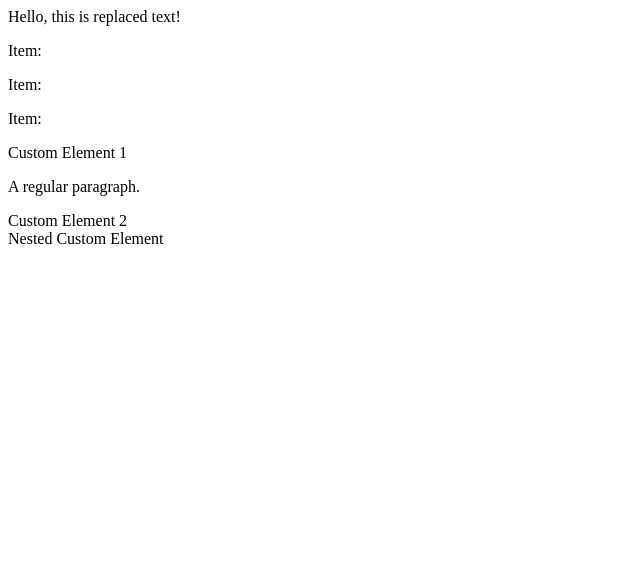
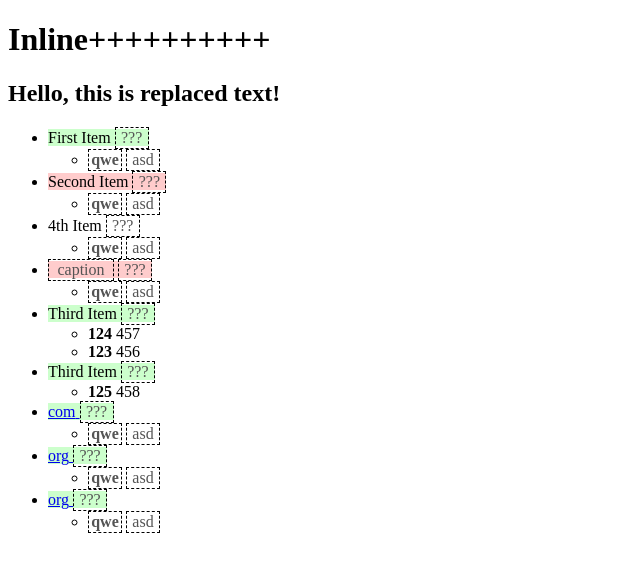
Before and after one commit to sovetov/html-templating, a plain HTML site: page index.html in a window 1280 px wide. Shown: the whole page, without its empty margins (0-640 px from the left). Drawn offline with Linux system fonts and the light colour scheme.

Commit message:
Via <template> and <slot>; <script> nodes work properly

```diff
--- a/index.html
+++ b/index.html
@@ -2,66 +2,140 @@
 <html lang="en">
 <head>
     <meta charset="UTF-8">
-  <title>Recursive Walk with Replacement, Class, and Loop</title>
+    <title>Test:</title>
+    <style>
+        .good {
+            background: #cfc;
+        }
+
+        .bad {
+            background: #fcc;
+        }
+    </style>
+    <script>
+        function render(template, userData) {
+            if (Array.isArray(userData)) {
+                const fragment = document.createDocumentFragment();
+                userData.forEach((item) => {
+                    fragment.append(render(template, item));
+                })
+                return fragment;
+            } else {
+                const clone = template.content.cloneNode(true);
+                clone.querySelectorAll('slot').forEach((slot) => {
+                    // <template> is necessary.
+                    // It keeps its contents in a separate fragment and does not add contents to DOM.
+                    // <script> within <template> are not executed during initial HTML parsing.
+                    // They are executed when cloned and inserted into DOM.
+                    const nested = slot.querySelector('template');
+                    if (!slot.name) {
+                        slot.replaceWith(nested ? render(nested, {}) : createErrorNode(null));
+                    } else if (!(slot.name in userData)) {
+                        slot.replaceWith(nested ? render(nested, {}) : createErrorNode(slot.name));
+                    } else {
+                        const datum = userData[slot.name];
+                        slot.replaceWith(nested ? render(nested, datum) : document.createTextNode(datum));
+                    }
+                })
+                return clone;
+            }
+        }
+
+        function createErrorNode(key) {
+            let node = document.createElement('input');
+            node.value = key || '???';
+            node.disabled = true;
+            node.style.width = (node.value.length + 0.5) + 'ch';
+            node.style.border = '1px dashed black';
+            node.style.background = 'none';
+            node.style.textAlign = 'center';
+            node.style.font = 'inherit';
+            return node;
+        }
+
+        customElements.define('parent-href', class extends HTMLElement {
+            connectedCallback() {
+                let parent = this.parentElement;
+                let href = this.textContent.trim();
+                if (href) {
+                    if (parent.nodeName !== 'A') {
+                        const link = document.createElement('a');
+                        link.append(...parent.childNodes);
+                        parent.append(link);
+                        parent = link;
+                    }
+                    parent.href = href;
+                }
+                this.remove();
+            }
+        });
+        customElements.define('parent-class', class extends HTMLElement {
+            connectedCallback() {
+                let cssClass = this.textContent.trim();
+                if (cssClass) {
+                    this.parentElement.classList.add(cssClass);
+                }
+                this.remove();
+            }
+        });
+    </script>
 </head>
 <body>
-  <div>
-    <x-text key="message"></x-text>
-    <x-class key="highlight"></x-class>
-    <x-for key="items">
-      <p>Item: <span class="item-content"></span></p>
-    </x-for>
-  </div>
-  <x-custom-element>Custom Element 1</x-custom-element>
-  <p>A regular paragraph.</p>
-  <x-another>Custom Element 2</x-another>
-  <div>
-    <x-nested>Nested Custom Element</x-nested>
-    <x-class key="container"></x-class>
-  </div>
+<h1>Inline</h1>
+<template>
+    <h2>
+        <slot name="message"></slot>
+    </h2>
+    <ul>
+        <slot name="items">
+            <template>
+                <li>
+                    <span>
+                        <slot name="caption"></slot>
+                        <parent-class>
+                            <slot name="class"></slot>
+                        </parent-class>
+                        <parent-href>
+                            <slot name="url"></slot>
+                        </parent-href>
+                        <slot></slot>
+                    </span>
+                    <ul>
+                        <slot name="subs">
+                            <template>
+                                <li>
+                                    <strong>
+                                        <slot name="qwe"></slot>
+                                    </strong>
+                                    <slot name="asd"></slot>
                                     <script>
-    const t = (el, data) => {
-      for (const child of [...el.children]) {
-        const tag = child.tagName.toLowerCase();
-        if (tag === 'x-text') {
-          const key = child.getAttribute('key');
-          if (key && Object.prototype.hasOwnProperty.call(data, key)) {
-            const textNode = document.createTextNode(data[key]);
-            el.replaceChild(textNode, child);
-          } else {
-            // If key is missing or not in data, do nothing.
-          }
-        } else if (tag === 'x-class') {
-          const key = child.getAttribute('key');
-          if (key && Object.prototype.hasOwnProperty.call(data, key)) {
-            el.classList.add(data[key]);
-          }
-          el.removeChild(child);
-        } else if (tag === 'x-for') {
-          const key = child.getAttribute('key');
-          if (key && Object.prototype.hasOwnProperty.call(data, key) && Array.isArray(data[key])) {
-            data[key].forEach(item => {
-              const clone = child.cloneNode(true);
-              t(clone, item);
-              el.insertBefore(clone, child);
-            });
-          }
-          el.removeChild(child);
-        } else {
-          t(child, data);
-        }
-      }
-    };
-    t(document.documentElement, {
+                                        document.querySelector('h1').textContent += '+';
+                                    </script>
+                                </li>
+                            </template>
+                        </slot>
+                    </ul>
+                </li>
+            </template>
+        </slot>
+    </ul>
+</template>
+<script>
+    let template = document.currentScript.previousElementSibling;
+    template.replaceWith(render(template, {
         message: "Hello, this is replaced text!",
-      highlight: "red-highlight",
-      container: "main-container",
         items: [
-        { "item-content": "First Item" },
-        { "item-content": "Second Item" },
-        { "item-content": "Third Item" }
+            {"caption": "First Item", "class": "good"},
+            {"caption": "Second Item", "class": "bad"},
+            {"caption": "4th Item"},
+            {"class": "bad"},
+            {"caption": "Third Item", "class": "good", "subs": [{"qwe": 124, "asd": 457}, {"qwe": 123, "asd": 456}]},
+            {"caption": "Third Item", "class": "good", "subs": {"qwe": 125, "asd": 458}},
+            {"caption": "com", "class": "good", "url": "https://example.com/"},
+            {"caption": "org", "class": "good", "url": "https://example.org/"},
+            {"caption": "org", "class": "good", "url": null},
         ]
-    });
+    }));
 </script>
 </body>
 </html>
```
Lines whose indentation alone changed are shown as unchanged.
